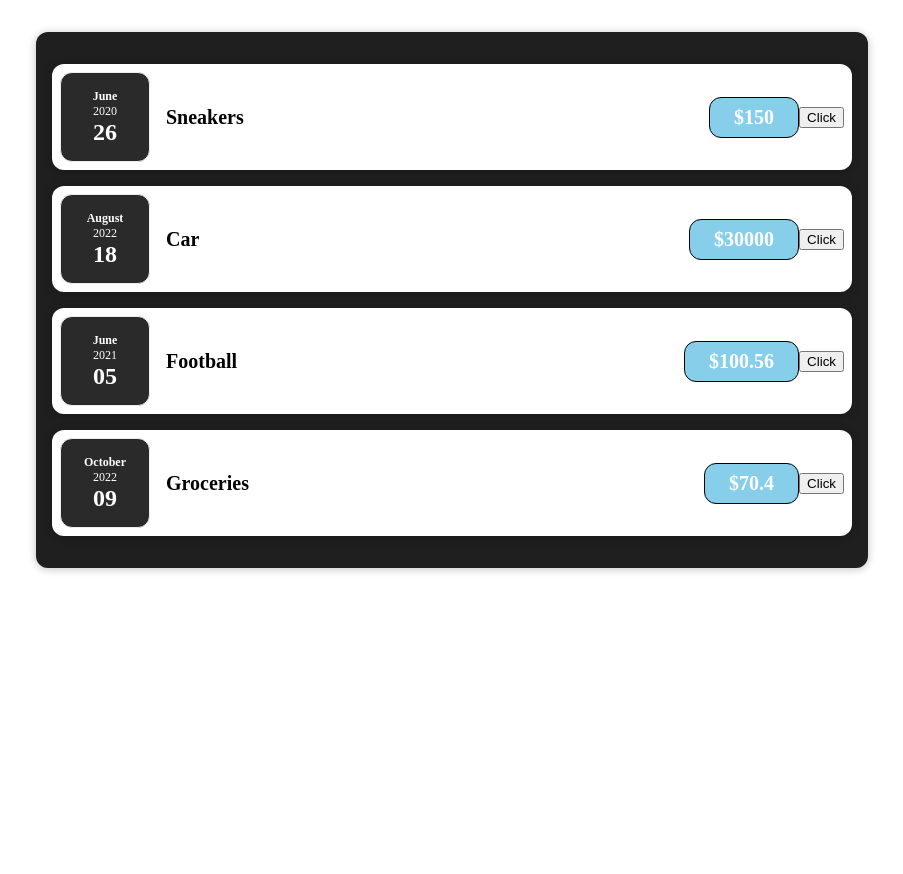
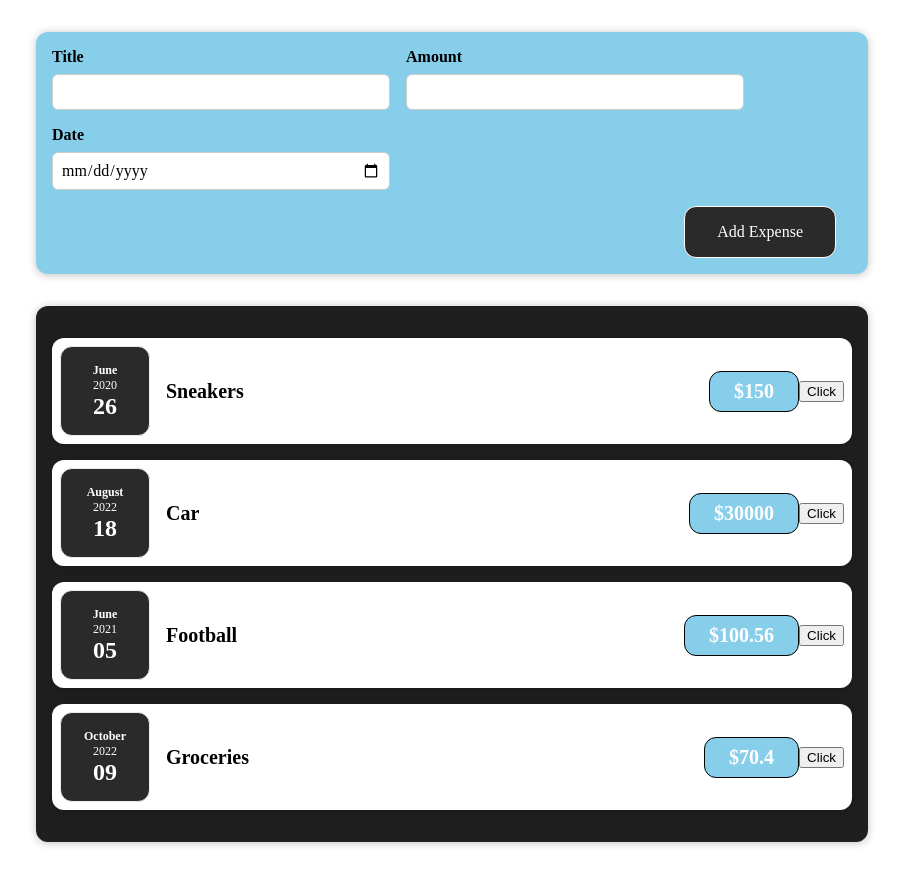
Before and after one commit to jin00woo/react-expense-tracker, a React (Vite) app: page / in a window 1280 px wide. Shown: the whole page, without its empty margins (188-1091 px from the left). Before the commit the page ends 800 px from the top, so only its background shows below. Built offline with nearby package versions, Linux system fonts and the light colour scheme.

Commit message:
Started the function to add a new expense item to the list.

```diff
--- a/src/App.jsx
+++ b/src/App.jsx
@@ -1,4 +1,5 @@
 import Expenses from "./components/Expenses/Expenses";
+import NewExpense from "./components/NewExpense/NewExpense";
 
 function App(){
   const expenses = [
@@ -28,8 +29,14 @@
     }
   ];
 
+  const addExpenseHandler = expense => {
+    console.log("App.js");
+    console.log(expense);
+  };
+
   return (
     <div>
+      <NewExpense onAddExpense={addExpenseHandler}></NewExpense>
       <Expenses items={expenses}></Expenses>
     </div>
   );
--- /dev/null
+++ b/src/components/NewExpense/ExpenseForm.css
@@ -0,0 +1,26 @@
+.new-expense__controls {
+  display: flex;
+  flex-wrap: wrap;
+  gap: 1rem;
+  margin-bottom: 1rem;
+  text-align: left;
+}
+
+.new-expense__control label {
+  font-weight: bold;
+  margin-bottom: 0.5rem;
+  display: block;
+}
+
+.new-expense__control input {
+  font: inherit;
+  padding: 0.5rem;
+  border-radius: 6px;
+  border: 1px solid #ccc;
+  width: 20rem;
+  max-width: 100%;
+}
+
+.new-expense__actions {
+  text-align: right;
+}
--- /dev/null
+++ b/src/components/NewExpense/ExpenseForm.jsx
@@ -0,0 +1,74 @@
+import {useState} from "react";
+import "./ExpenseForm.css";
+
+const ExpenseForm = (props) => {
+  const [userInput, setUserInput] = useState({
+    enteredTitle: "",
+    enteredAmount: "",
+    enteredDate: ""
+  });
+
+  const titleChangeHandler = event => {
+    setUserInput((prevState) => {
+      return {
+        ...prevState,
+        enteredTitle: event.target.value
+      };
+    });
+  };
+
+  const amountChangeHandler = event => {
+    setUserInput((prevState) => {
+      return {
+        ...prevState,
+        enteredAmount: event.target.value
+      };
+    });
+  };
+
+  const dateChangeHandler = event => {
+    setUserInput((prevState) => {
+      return {
+        ...prevState,
+        enteredDate: event.target.value
+      };
+    });
+  };
+
+  const submitHandler = event => {
+    event.preventDefault();
+    const expenseData = {
+      title: userInput.enteredTitle,
+      amount: userInput.enteredAmount,
+      date: new Date(userInput.enteredDate)
+    };
+    props.onSaveExpenseData(expenseData);
+    setUserInput({enteredTitle: "",
+    enteredAmount: "",
+    enteredDate: ""});
+  };
+
+  return(
+    <form onSubmit={submitHandler}>
+      <div className="new-expense__controls">
+        <div className="new-expense__control">
+          <label>Title</label>
+          <input type="text" value={userInput.enteredTitle} onChange={titleChangeHandler}></input>
+        </div>
+        <div className="new-expense__control">
+          <label>Amount</label>
+          <input type="number" min="0.01" step="0.01" onChange={amountChangeHandler} value={userInput.enteredAmount}></input>
+        </div>
+        <div className="new-expense__control">
+          <label>Date</label>
+          <input type="date" min="2019-01-01" max="2022-12-31" onChange={dateChangeHandler} value={userInput.enteredDate}></input>
+        </div>
+      </div>
+      <div className="new-expense__actions">
+        <button type="submit">Add Expense</button>
+      </div>
+    </form>
+  );
+};
+
+export default ExpenseForm;
--- /dev/null
+++ b/src/components/NewExpense/NewExpense.css
@@ -0,0 +1,28 @@
+.new-expense {
+  background-color: skyblue;
+  padding: 1rem;
+  margin: 2rem auto;
+  width: 50rem;
+  max-width: 95%;
+  border-radius: 12px;
+  text-align: center;
+  box-shadow: 0 1px 8px rgba(0, 0, 0, 0.25);
+}
+
+.new-expense button {
+  font: inherit;
+  cursor: pointer;
+  padding: 1rem 2rem;
+  border: 1px solid #fff;
+  background-color: #2a2a2a;
+  color: white;
+  border-radius: 12px;
+  margin-right: 1rem;
+}
+
+.new-expense button:hover,
+.new-expense button:active {
+  background-color: #fff;
+  border-color: #000;
+  color: #000;
+}
--- /dev/null
+++ b/src/components/NewExpense/NewExpense.jsx
@@ -0,0 +1,20 @@
+import "./NewExpense.css";
+import ExpenseForm from "./ExpenseForm";
+
+const NewExpense = (props) => {
+  const saveExpenseDataHandler = (enteredExpenseData) => {
+    const expenseData = {
+      ...enteredExpenseData,
+      id: Math.random().toString()
+    };
+    props.onAddExpense(expenseData);
+  };
+
+  return(
+    <div className="new-expense">
+      <ExpenseForm onSaveExpenseData={saveExpenseDataHandler}></ExpenseForm>
+    </div>
+  );
+};
+
+export default NewExpense;
```
